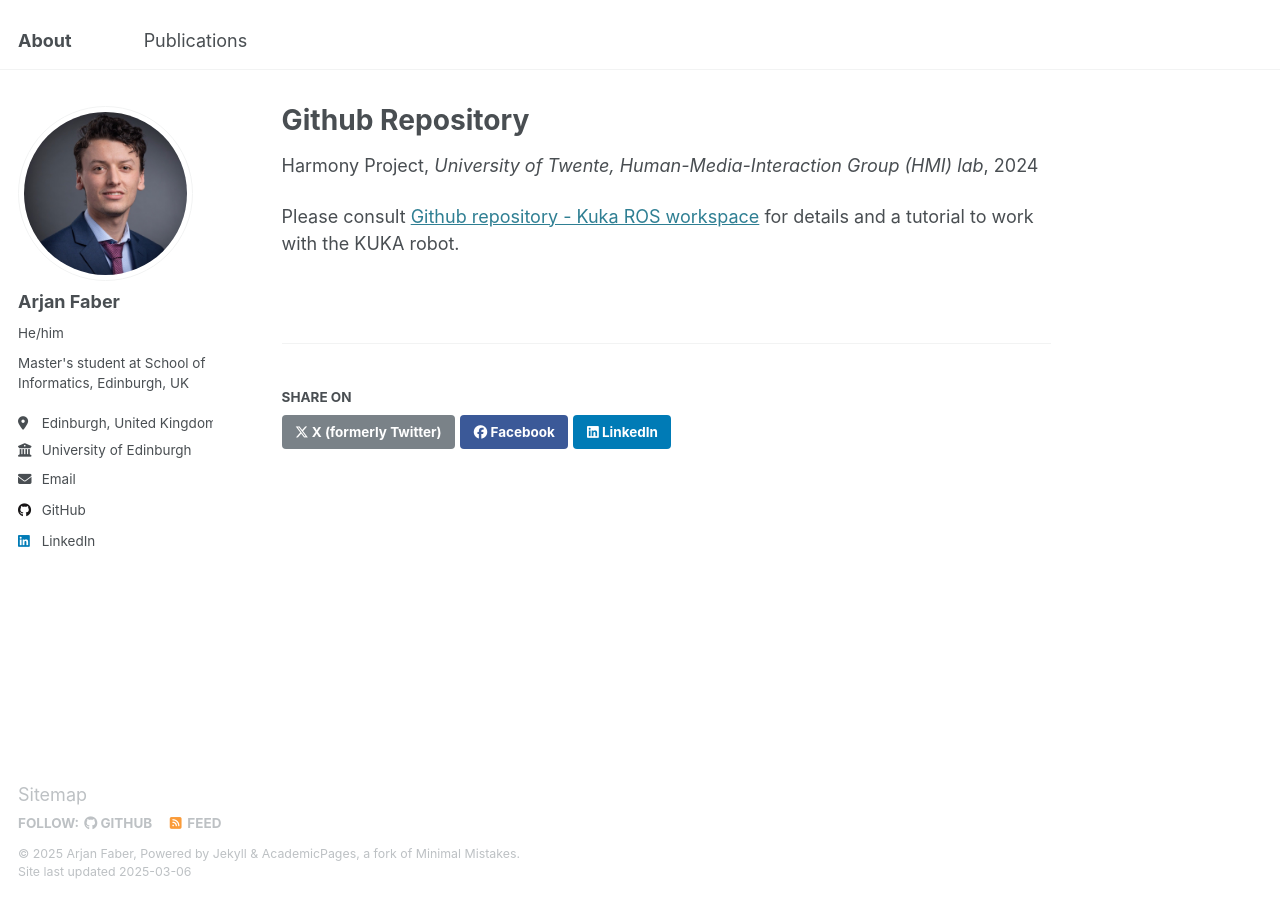
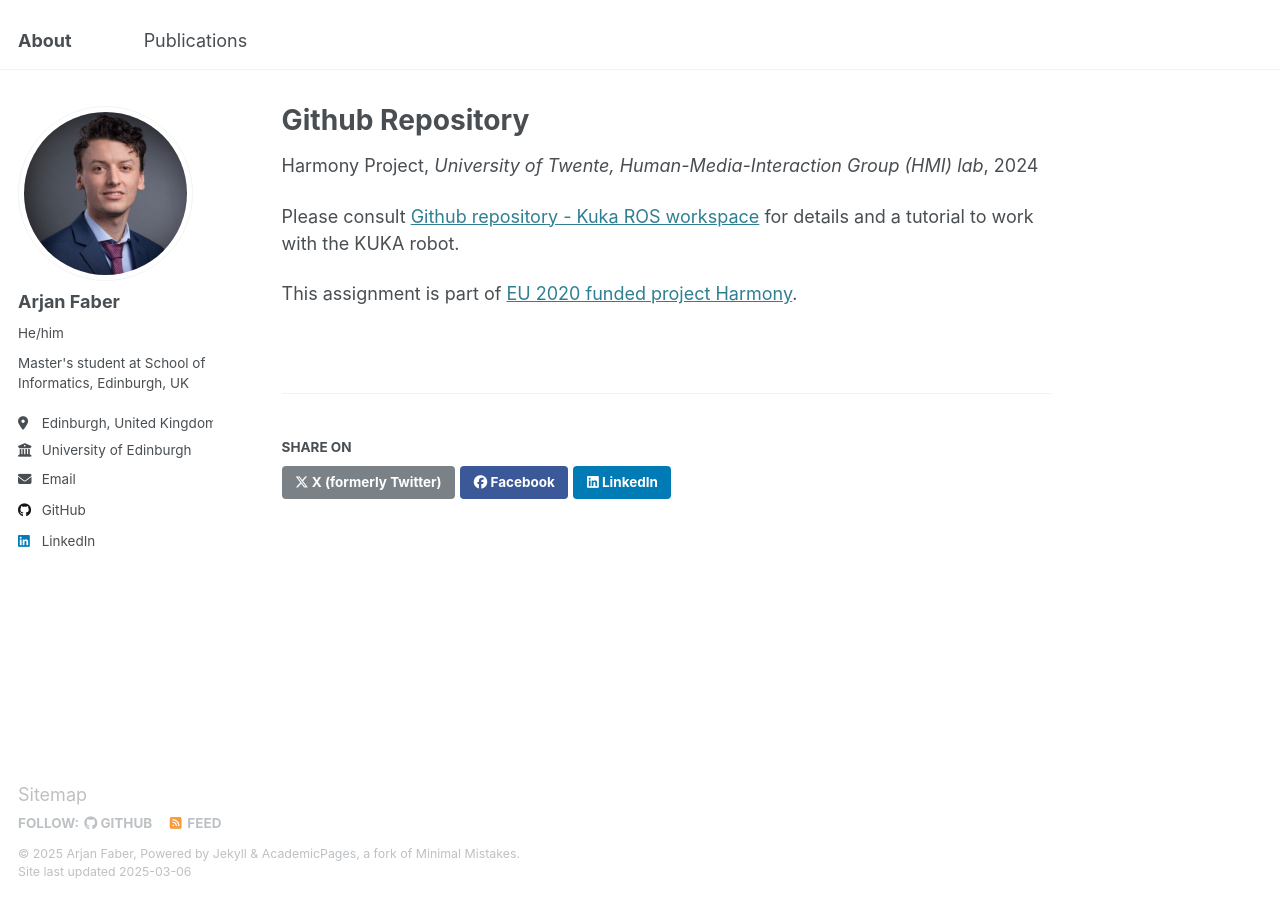
Before and after one commit to ArjFaber/arjfaber.github.io, a Jekyll site: the page built from _teaching/2014-spring-teaching-1.md, in a window 1280 px wide. Built offline with Jekyll 4.4.1, drawn with Linux system fonts in a browser that asks for light colours.

Commit message:
Update 2014-spring-teaching-1.md

```diff
--- a/_teaching/2014-spring-teaching-1.md
+++ b/_teaching/2014-spring-teaching-1.md
@@ -8,3 +8,5 @@ date: 2024-01-01
 location: "Enschede, Netherlands"
 ---
 Please consult [Github repository - Kuka ROS workspace](https://github.com/hmi-utwente/hmi_harmony_kuka_ido_ws) for details and a tutorial to work with the KUKA robot.
+
+This assignment is part of [EU 2020 funded project Harmony](https://harmony-eu.org).
```
